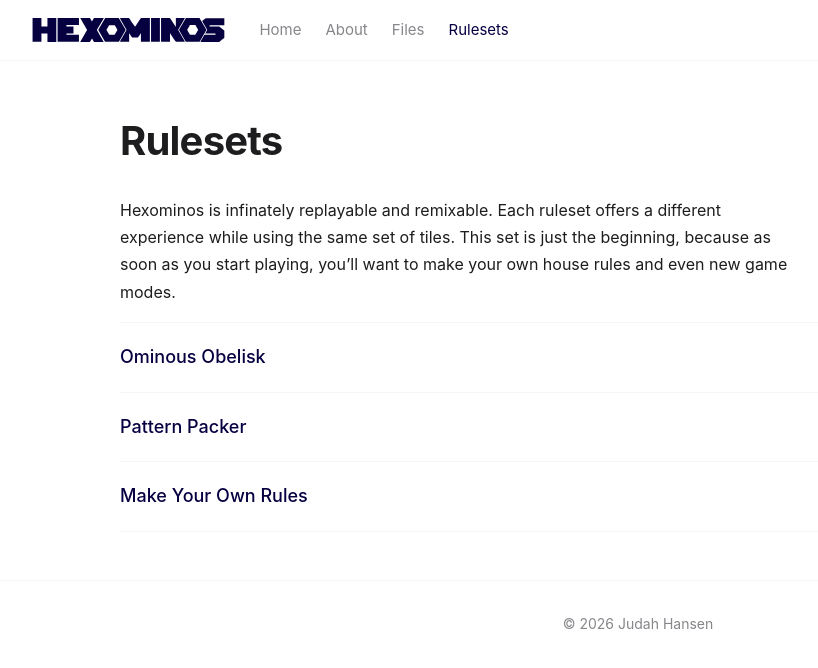
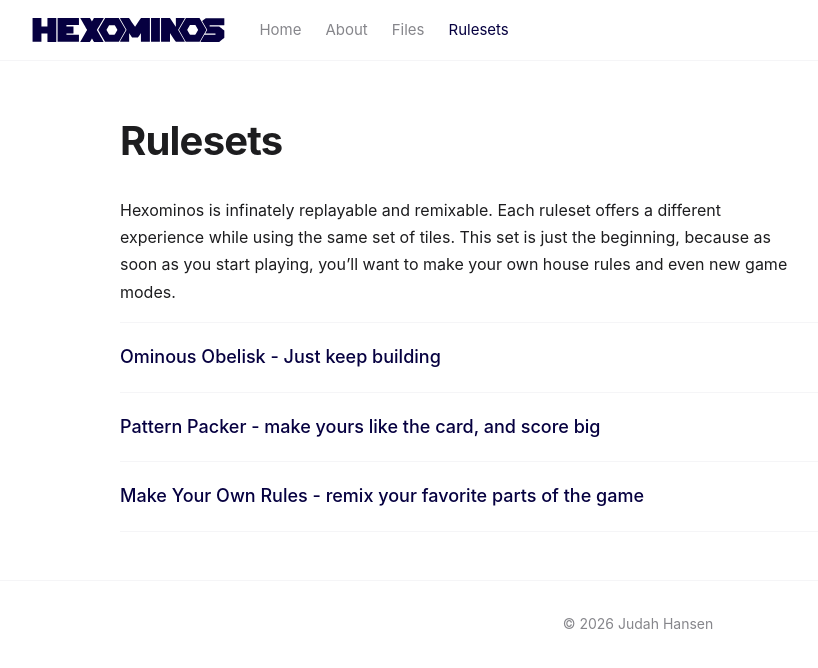
Before and after one commit to kentonh/judahhansen, a Jekyll site: the page built from hexominos/rulesets/index.md, in a window 1280 px wide. Shown: the top 668 px of the page, without its empty margins (2-820 px from the left). Built offline with Jekyll 4.4.1, drawn with Linux system fonts in a browser that asks for light colours.

Commit message:
copy changes

```diff
--- a/hexominos/rulesets/index.md
+++ b/hexominos/rulesets/index.md
@@ -9,7 +9,7 @@ permalink: /hexominos/rulesets/
 Hexominos is infinately replayable and remixable. Each ruleset offers a different experience while using the same set of tiles. This set is just the beginning, because as soon as you start playing, you'll want to make your own house rules and even new game modes.
 
 <ul class="ruleset-links">
-  <li><a href="{{ '/hexominos/rulesets/ominous-obelisk/' | relative_url }}">Ominous Obelisk</a></li>
-  <li><a href="{{ '/hexominos/rulesets/pattern-packer/' | relative_url }}">Pattern Packer</a></li>
-  <li><a href="{{ '/hexominos/rulesets/make-your-own-rules/' | relative_url }}">Make Your Own Rules</a></li>
+  <li><a href="{{ '/hexominos/rulesets/ominous-obelisk/' | relative_url }}">Ominous Obelisk - Just keep building</a></li>
+  <li><a href="{{ '/hexominos/rulesets/pattern-packer/' | relative_url }}">Pattern Packer - make yours like the card, and score big</a></li>
+  <li><a href="{{ '/hexominos/rulesets/make-your-own-rules/' | relative_url }}">Make Your Own Rules - remix your favorite parts of the game</a></li>
 </ul>
```
